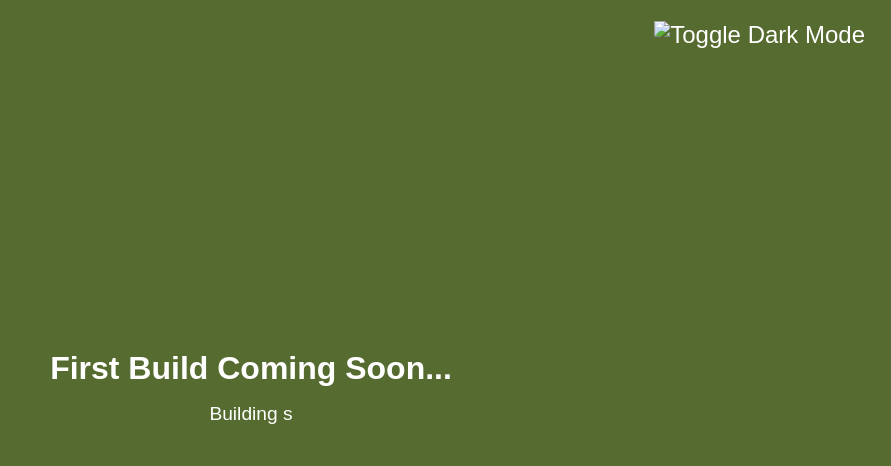
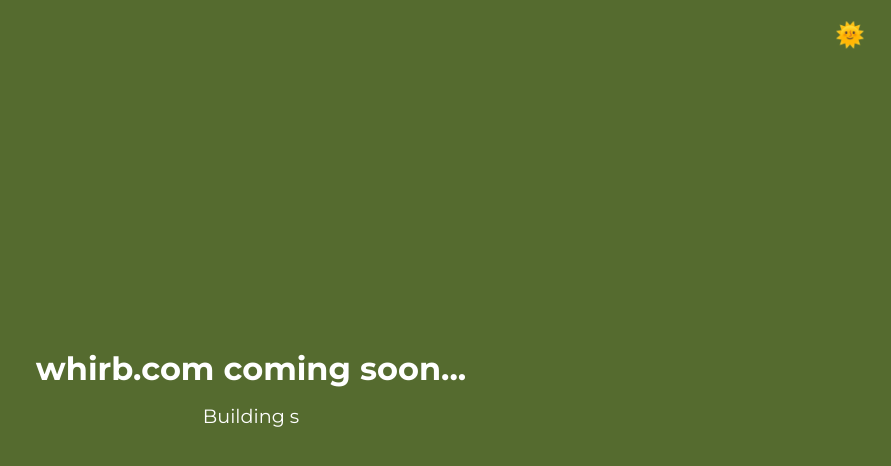
Before and after one commit to danielzh310/maustique, a plain HTML site: page index.html in a window 1280 px wide. Shown: the whole page, without its empty margins (389-1280 px from the left). Drawn offline with Linux system fonts and the light colour scheme.

Commit message:
Update index.html

```diff
--- a/index.html
+++ b/index.html
@@ -3,16 +3,16 @@
 <head>
     <meta charset="UTF-8">
     <meta name="viewport" content="width=device-width, initial-scale=1.0">
-    <title>Coming Soon</title>
+    <title>Whirb.com</title>
+    <link rel="shortcut icon" type="image/png" href="assets\whirb-logo.png"/>
     <link rel="stylesheet" href="styles.css">
+    <link href="https://fonts.googleapis.com/css2?family=Montserrat:wght@400;700&display=swap" rel="stylesheet">
 </head>
 <body>
+    <button id="toggle-dark-mode" title="Toggle Dark Mode">🌞</button>
     <div id="container">
-        <h1>First Build Coming Soon<span id="dots">...</span></h1>
+        <h1>whirb.com coming soon...</h1>
         <p id="typed-text"></p>
-        <button id="toggle-dark-mode">
-            <img id="dark-mode-icon" src="light-icon.png" alt="Toggle Dark Mode">
-        </button>
     </div>
     <script src="scripts.js"></script>
 </body>
```
